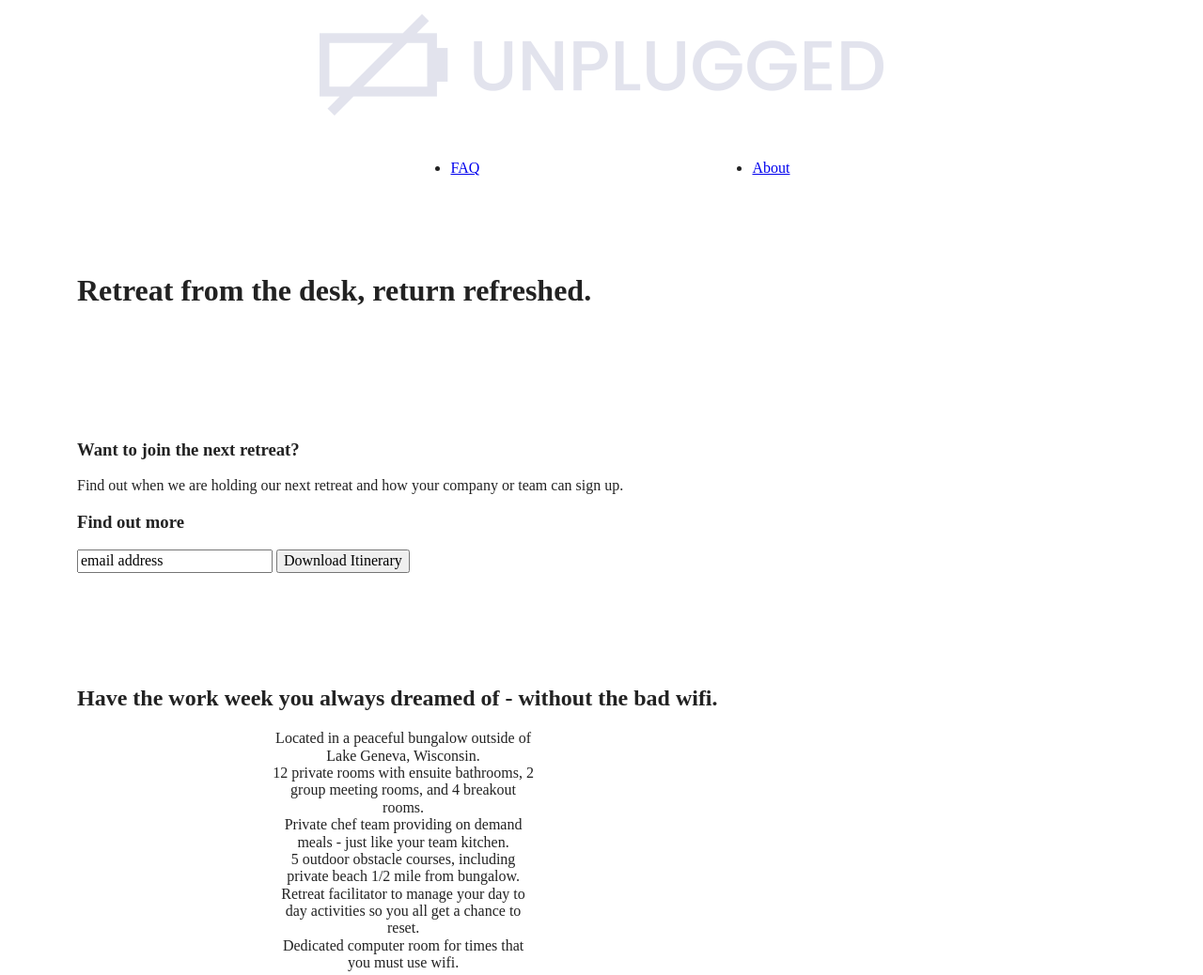
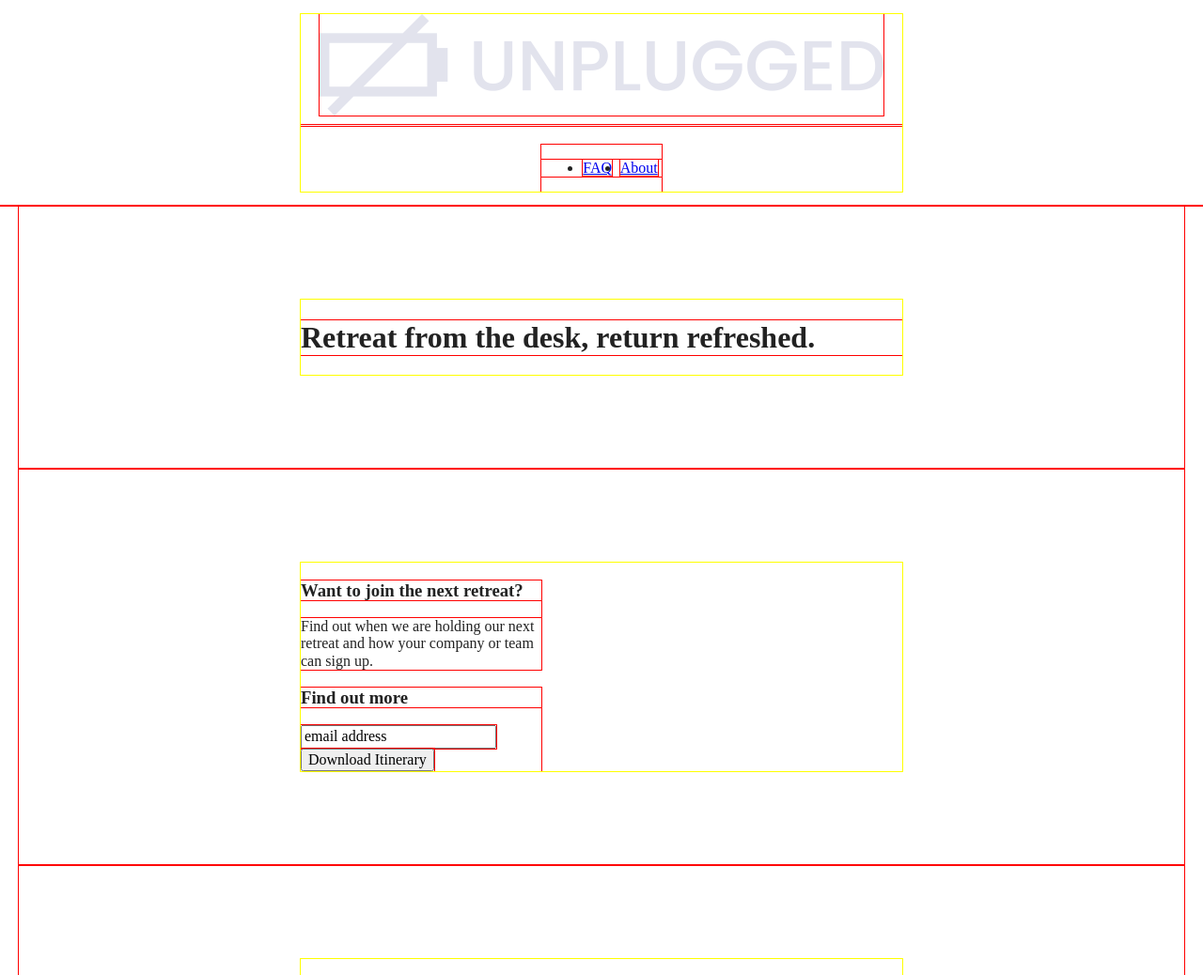
Before and after one commit to mahelkenn/unplugged, a website built with Parcel: page index.html in a window 1280 px wide. Shown: the top 1038 px of the page at 94% size. Built offline with nearby package versions, Linux system fonts and the light colour scheme.

Commit message:
Adding widths to tablet media query

```diff
--- a/css/main.css
+++ b/css/main.css
@@ -87,6 +87,11 @@ textarea {
    Author's custom styles
    ========================================================================== */
 
+   *{
+    outline: 1px solid red;
+  }
+
+
 /*------------ Base Header/Footer Styles ------------- */
 
 header, footer {
@@ -139,6 +144,7 @@ header nav ul li {
 .content-wrapper {
   width: 90%;
   margin: 50px 0;
+  outline: 1px solid yellow;
 }
 
 .hero-area {
@@ -325,27 +331,6 @@ footer .copyright {
 
 
 
-
-
-
-
-
-
-
-
-
-
-
-
-
-
-
-
-
-
-
-
-
 /* ==========================================================================
    Helper classes
    ========================================================================== */
@@ -434,15 +419,50 @@ footer .copyright {
    Modify as content requires.
    ========================================================================== */
 
-@media only screen and (min-width: 35em) {
-  /* Style adjustments for viewports that meet the condition */
-}
+@media only screen and (min-width: 768px) {
+  /* Tablet screen adjustments */
+  .content-wrapper {
+    max-width: 640px;
+    margin: 100px 0;
+  }
 
-@media print,
-  (-webkit-min-device-pixel-ratio: 1.25),
-  (min-resolution: 1.25dppx),
-  (min-resolution: 120dpi) {
-  /* Style adjustments for high resolution devices */
+  header {
+
+  }
+
+  header .content-wrapper {
+    width: 100%;
+  }
+
+  header nav {
+    width: 20%;
+  }
+
+  aside .content-wrapper .form-description,
+  aside .content-wrapper .form {
+    width: 40%;
+  }
+
+  .features .features-item-description {
+    width: 50%;
+  }
+
+  .reviews article div {
+    width: 49%;
+  }
+
+  footer .content-wrapper {
+    width: 65%;
+  }
+
+  footer .copyright {
+    width: 100%;
+  }
+
+@media only screen and (min-width: 1200px) {
+  /* Full screen adjustments */
+
+
 }
 
 /* ==========================================================================
```
